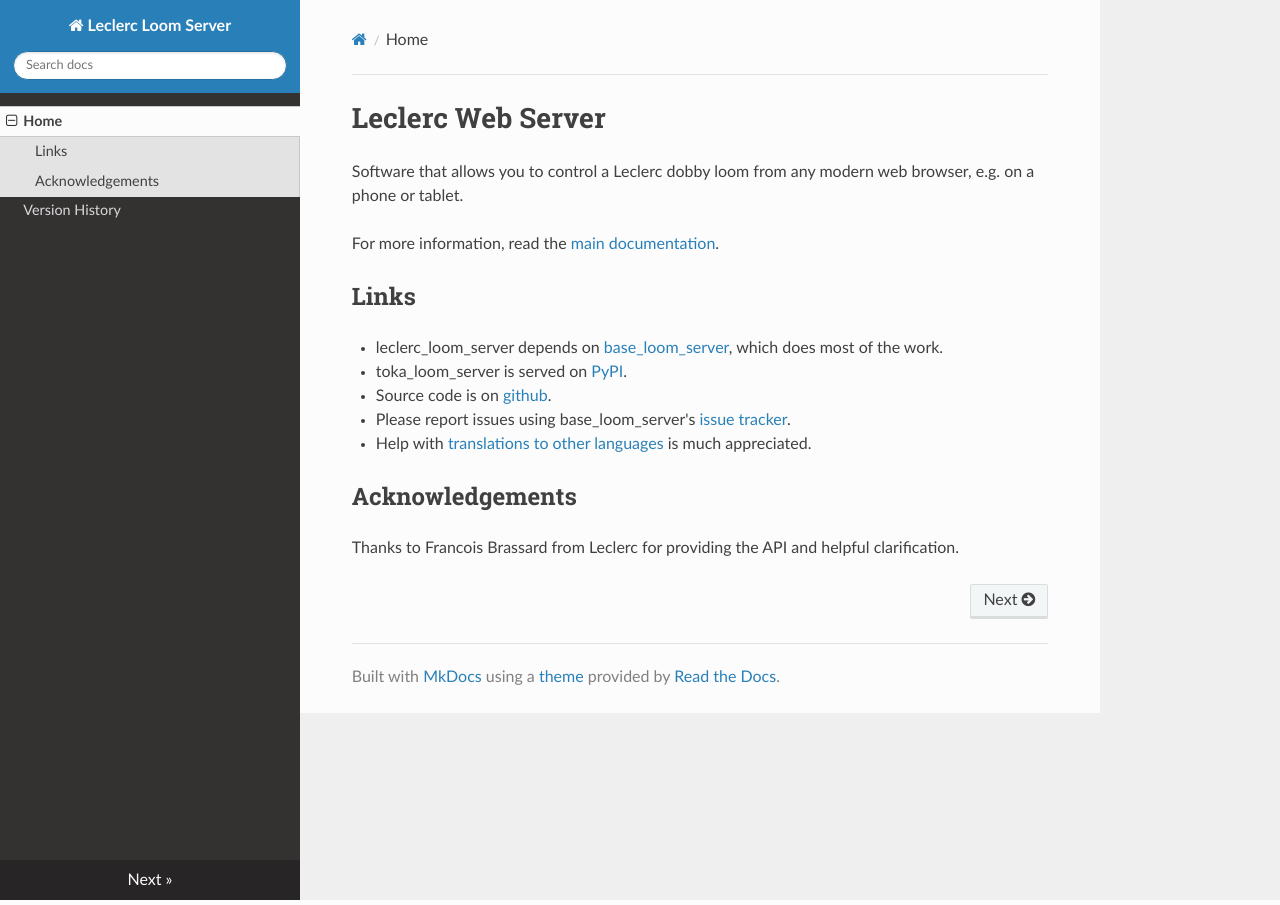
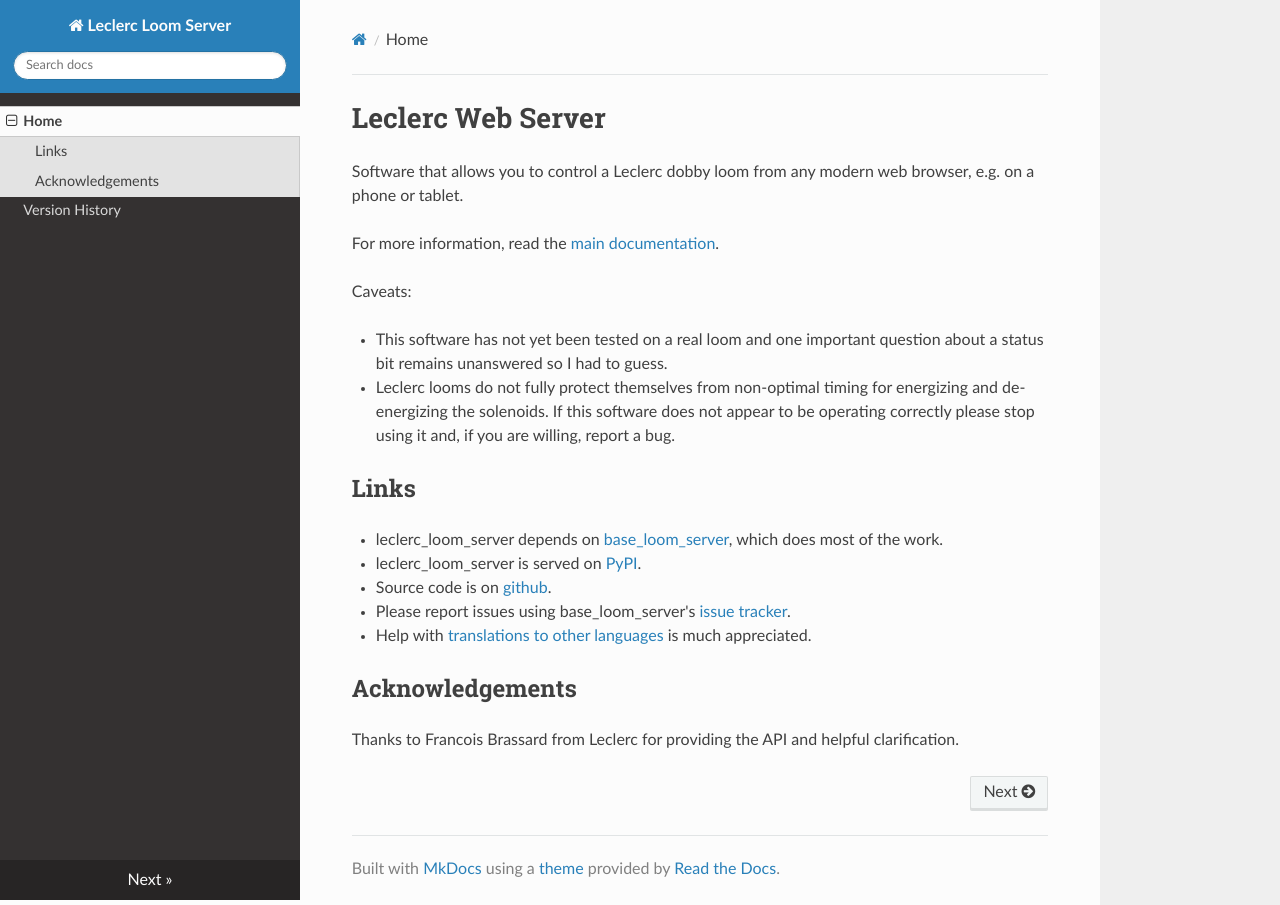
Before and after one commit to r-owen/leclerc_loom_server, an MkDocs documentation site: the page built from docs/index.md, in a window 1280 px wide. Built offline with MkDocs 1.6.1, drawn with Linux system fonts in a browser that asks for light colours; nearby versions of some CDN libraries.

Commit message:
index.md: tweaks

```diff
--- a/docs/index.md
+++ b/docs/index.md
@@ -4,10 +4,15 @@
 
 For more information, read the [main documentation](https://r-owen.github.io/base_loom_server/).
 
+Caveats:
+
+* This software has not yet been tested on a real loom and one important question about a status bit remains unanswered so I had to guess.
+* Leclerc looms do not fully protect themselves from non-optimal timing for energizing and de-energizing the solenoids. If this software does not appear to be operating correctly please stop using it and, if you are willing, report a bug.
+
 ## Links
 
 * leclerc_loom_server depends on [base_loom_server](https://r-owen.github.io/base_loom_server/), which does most of the work.
-* toka_loom_server is served on [PyPI](https://pypi.org/project/leclerc-loom-server/).
+* leclerc_loom_server is served on [PyPI](https://pypi.org/project/leclerc-loom-server/).
 * Source code is on [github](https://r-owen.github.io/leclerc_loom_server/).
 * Please report issues using base_loom_server's [issue tracker](https://github.com/r-owen/base_loom_server/issues).
 * Help with [translations to other languages](https://r-owen.github.io/base_loom_server/translations) is much appreciated.
```
